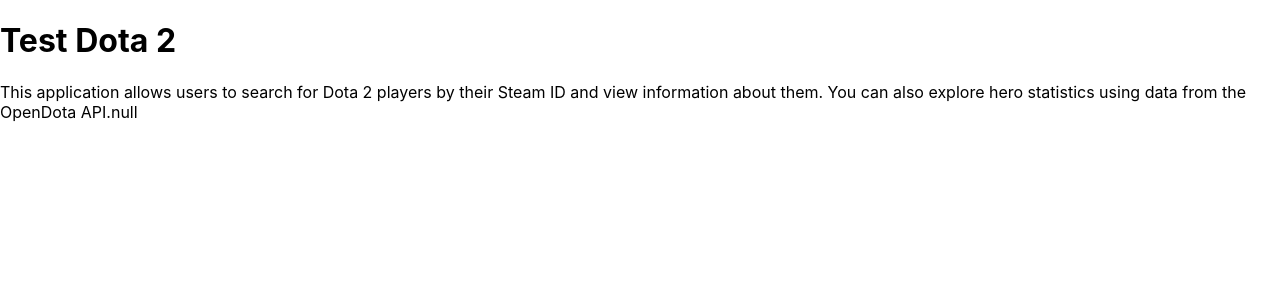
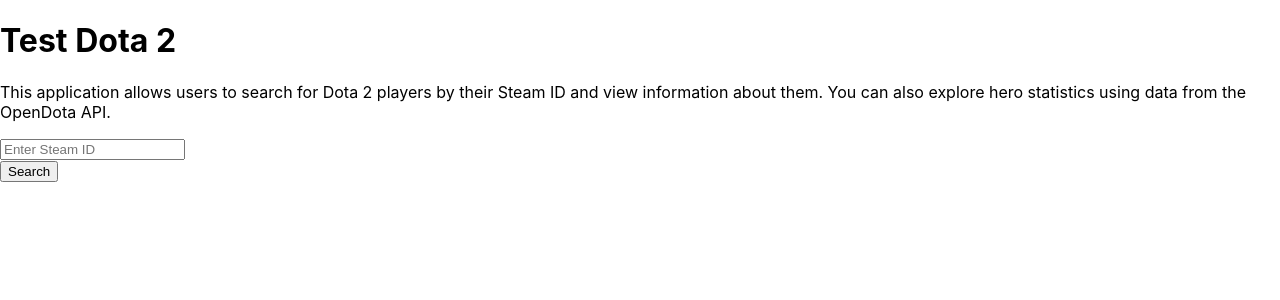
Before and after one commit to DaddyIPanda/test-dota, a React (Create React App) app: page / in a window 1280 px wide. Shown: the top 300 px of the page. Built offline with nearby package versions, Linux system fonts and the light colour scheme; no server answers.

Commit message:
Поиск игрока (Задание 4)

```diff
--- a/src/App.tsx
+++ b/src/App.tsx
@@ -1,41 +1,70 @@
-import React, { useState } from "react";
-//import logo from "./logo.svg";
-//import "./App.css";
-import { useEffect } from "react";
+import React, { useEffect, useState } from "react";
 import axios from "axios";
+import Input_field from "./components/Input_field";
 
 function App() {
-  // Функция, где переменная heroes, loading, error хранит данные, а setHeroes, setLoading, setError их меняет
-  const [heroes, setHeroes] = useState(null);
+  // Функция, где переменная players, loading и тд хранит данные, а setPlayers, setLoading и тд их меняет
+  const [players, setPlayers] = useState<any[]>([]);
   const [loading, setLoading] = useState(true);
   const [error, setError] = useState<boolean>(false);
+  const [searchTerm, setSearchTerm] = useState("");
+  const [submit, setSubmit] = useState("");
+
+  // Позволяет выполнять побочные эффекты в функциональных компонентах
   useEffect(() => {
-    // Подберание данных о героях из OpenDota API
-    const HeroData = async () => {
-      const response = await axios.get("https://api.opendota.com/api/heroes");
-      const data = response.data;
-      setHeroes(data);
-      if (!data){
+    // Если account_id ещё не введён, запрос не выполняем
+    if (!submit) {
+      return;
+    }
+
+    // Подберание данных о герое из OpenDota API
+    const PlayerData = async () => {
+      try {
+        setError(false);
+        setLoading(false);
+        // Отправить GET-запрос на OpenDota API, передав туда то, что пользователь ввёл в submit
+        const response = await axios.get(`https://api.opendota.com/api/players/${submit}`);
+        const data = response.data;
+
+        setPlayers([data]);
+
+      } catch (error) {
+        console.log(error);
         setError(true);
-      } else {
-        setError(false);
+        setPlayers([]);
+      } finally {
+        setLoading(false);
       }
-      setLoading(false);
     };
-    HeroData();
-  }, []);
+
+    PlayerData();
+  }, [submit]); // useEffect будет срабатывать каждый раз, когда submit изменяется
 
   return (
     <div className="App">
-      <h1>Test Dota 2</h1>
+      <h1> Test Dota 2 </h1>
       <p>
         This application allows users to search for Dota 2 players by their Steam ID and view information about them.
         You can also explore hero statistics using data from the OpenDota API.
-
-        {/* Превращение JavaScript-объекта в текстовую строку */}
-        {JSON.stringify(heroes)}
       </p>
-    </div>
+      <Input_field searchTerm={searchTerm} setSearchTerm={setSearchTerm} setSubmit={setSubmit} />
+      <br />
+      <br />
+      {/* Превращение JavaScript-объекта в текстовую строку */}
+      {players.map((player) => (
+        <div key={player.profile.account_id}>
+          <img src={player.profile.avatarfull} alt={player.profile.personaname} />
+            <p>
+              {player.profile.personaname}<br />
+              ID: {player.profile.account_id}<br />
+              Country: {player.profile.loccountrycode}<br />
+              Last login: {player.profile.last_login}<br />
+              MMR (Matchmaking Rating): {player.computed_mmr}<br />
+              Player level: {player.rank_tier}
+            </p>
+        </div>
+      ))}
+  </div>
   );
 }
 
--- /dev/null
+++ b/src/components/Input_field.tsx
@@ -0,0 +1,27 @@
+type Props = {
+    searchTerm: string; // Текст, который пользователь в данный момент ввел в поле
+    setSubmit: (value: string) => void;
+    setSearchTerm: (value: string) => void;
+    // Функция, которая срабатывает при каждом нажатии клавиши
+    // Где буквы, которые мы вводим, появлялись на экране
+};
+
+function InputField({ searchTerm, setSearchTerm, setSubmit }: Props) {
+    return(
+        <form onSubmit={(event) => {
+        event.preventDefault();
+        setSubmit(searchTerm);
+        }}>
+            <input type="text" id="id" name="id" value={searchTerm}
+            onChange={(event) => setSearchTerm(event.target.value)}
+            placeholder="Enter Steam ID" />
+{/* value={searchTerm} - В поле ввода всегда будет отображаться то, что сейчас сохранено в searchTerm
+    onChange={(event) => setSubmit(event.target.value)} - Каждый раз, когда пользователь нажимает букву на клавиатуре происходит изменение,
+    срабатывает эта функция. Она берет то, что сейчас написано в поле,
+    и с помощью setSubmit записывает это searchTerm */}
+            <br />
+             <button type="submit">Search</button>
+        </form>
+    );
+}
+export default InputField;
```
